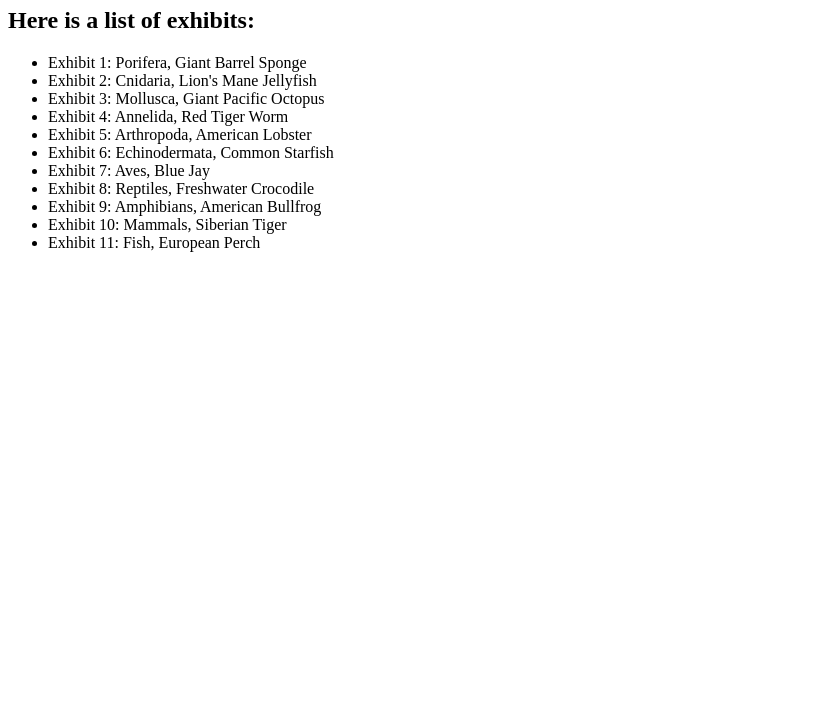
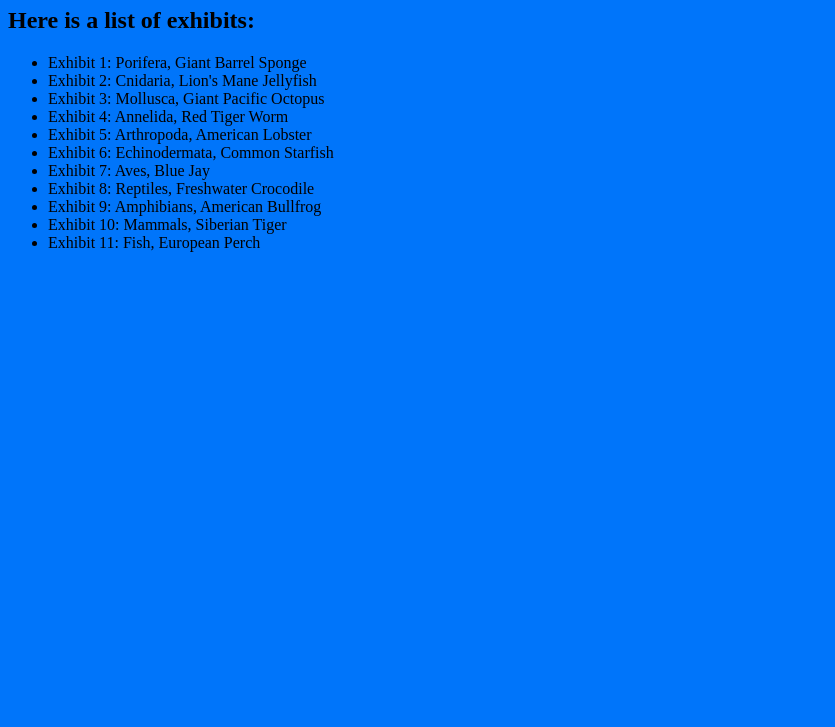
Before and after one commit to AaronHaverinen/REAL-SCIENCE-PROJECT-2025, a plain HTML site: page exhibit 1.html in a window 1280 px wide. Shown: the part 73-800 px from the top of the page, without its empty margins (0-835 px from the left). Drawn offline with Linux system fonts and the light colour scheme.

Commit message:
real test thing

```diff
--- a/exhibit 1.html
+++ b/exhibit 1.html
@@ -2,6 +2,8 @@
 <html lang="en">
 <head>
     <title>Exhibit 1 Page</title>
+    <!-- Link to external CSS file-->
+    <link rel="stylesheet" href="styles.css">
 </head>
 </html>
 
```
